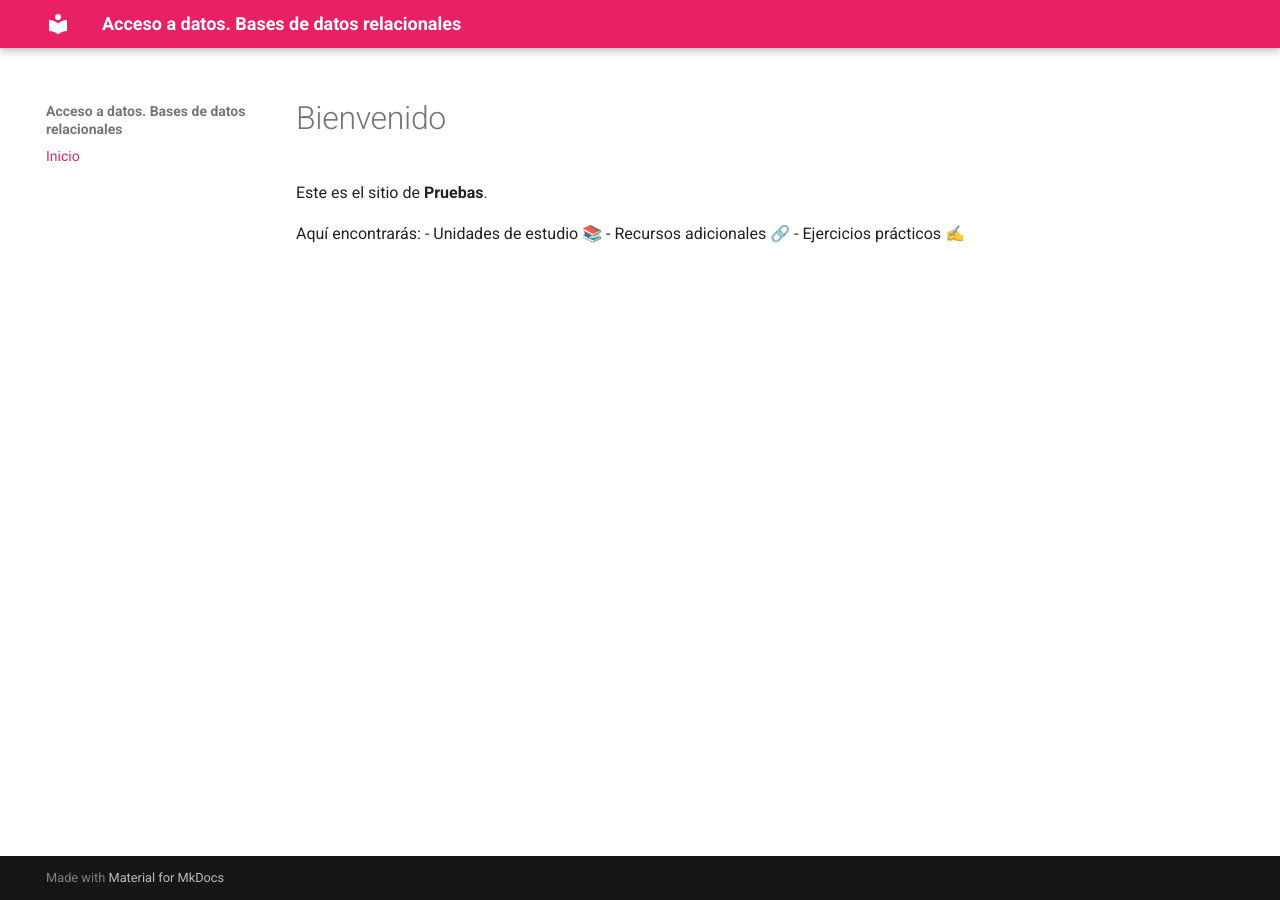
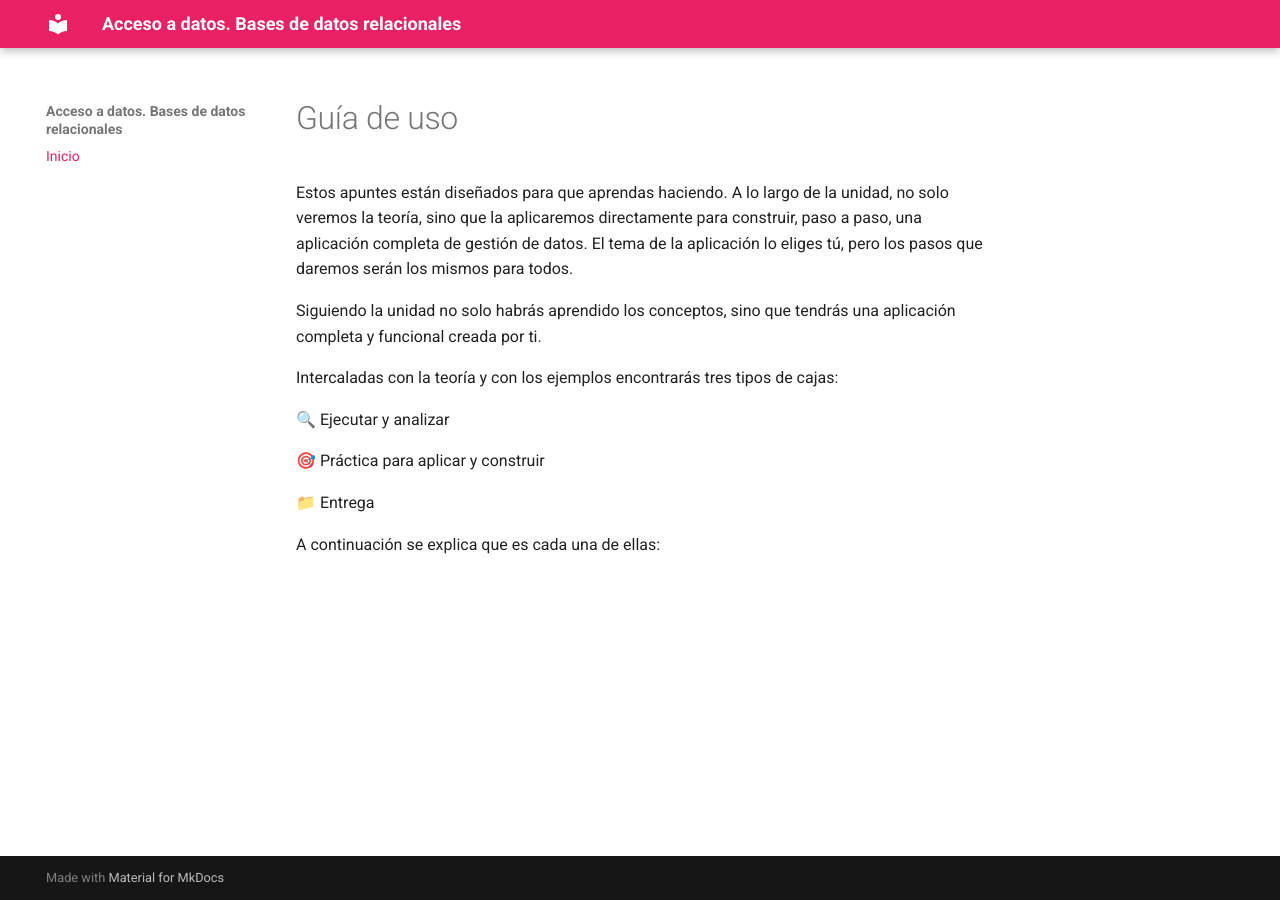
Before and after one commit to bpaterna/AD_BD_REL, an MkDocs documentation site: the page built from docs/index.md, in a window 1280 px wide. Built offline with MkDocs 1.6.1 and Material for MkDocs 9.7.7, drawn with Linux system fonts in a browser that asks for light colours.

Commit message:
Update index.md

```diff
--- a/docs/index.md
+++ b/docs/index.md
@@ -1,8 +1,15 @@
-# Bienvenido
+# Guía de uso
 
-Este es el sitio de **Pruebas**.
+Estos apuntes están diseñados para que aprendas haciendo. A lo largo de la unidad, no solo veremos la teoría, sino que la aplicaremos directamente para construir, paso a paso, una aplicación completa de gestión de datos. El tema de la aplicación lo eliges tú, pero los pasos que daremos serán los mismos para todos.
 
-Aquí encontrarás:
-- Unidades de estudio 📚
-- Recursos adicionales 🔗
-- Ejercicios prácticos ✍️
+Siguiendo la unidad no solo habrás aprendido los conceptos, sino que tendrás una aplicación completa y funcional creada por ti.
+
+Intercaladas con la teoría y con los ejemplos encontrarás tres tipos de cajas:
+
+🔍 Ejecutar y analizar
+
+🎯 Práctica para aplicar y construir
+
+📁 Entrega
+
+A continuación se explica que es cada una de ellas:
```
